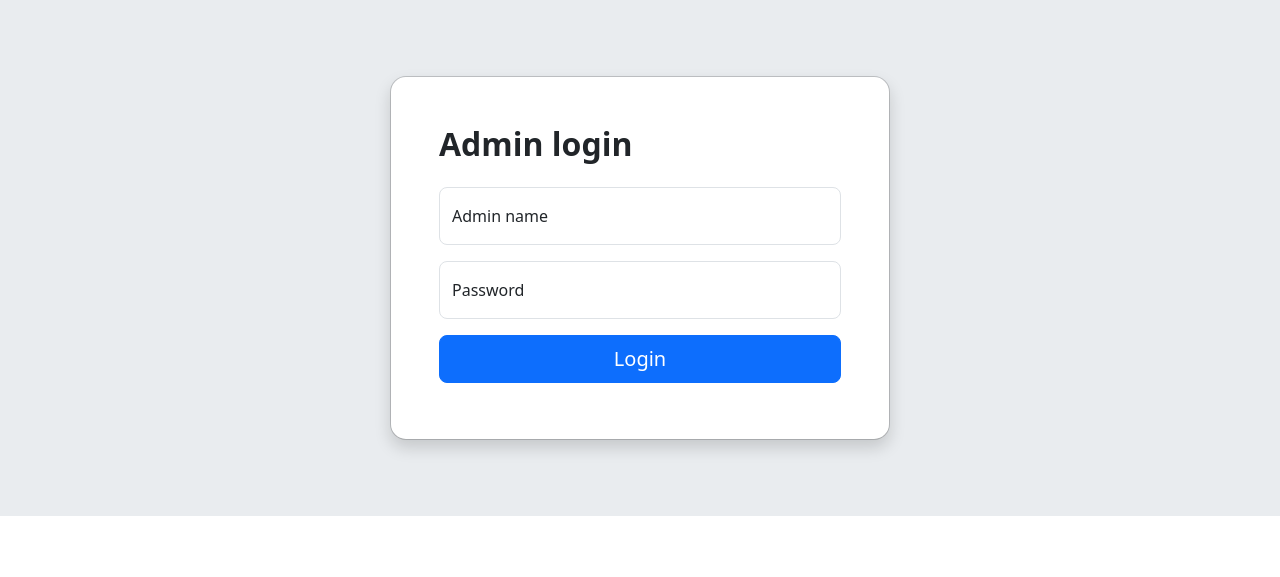
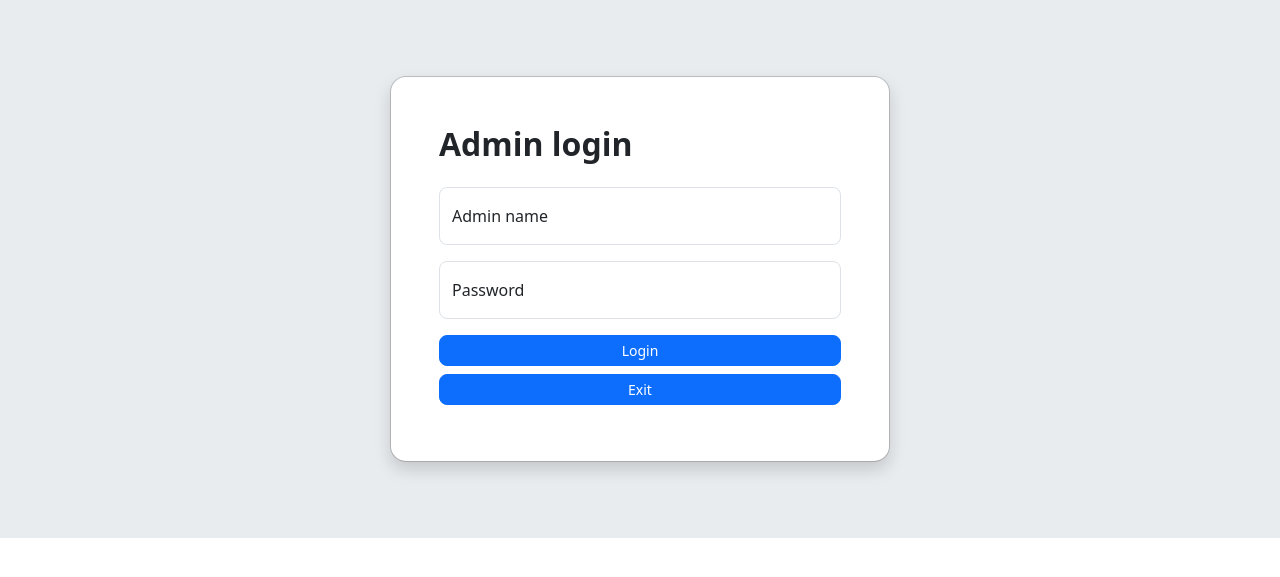
Before and after one commit to Vishwanth11011/EBookstore-Mysql-Php, a PHP site: page /admin/login.php in a window 1280 px wide. Shown: the top 577 px of the page. Run offline with PHP 8.4, Linux system fonts and the light colour scheme.

Commit message:
feat: exit button added to login admin page

```diff
--- a/admin/login.php
+++ b/admin/login.php
@@ -55,7 +55,8 @@
                             }
                         ?>
 
-                        <button class="w-100 mb-2 btn btn-lg rounded-3 btn-primary" type="submit">Login</button>
+                        <button class="w-100 mb-2 btn btn-sm rounded-3 btn-primary" type="submit">Login</button>
+                        <a class="w-100 mb-2 btn btn-sm rounded-3 btn-primary" href="../index.php">Exit</a>
                     </form>
                 </div>
 
```
